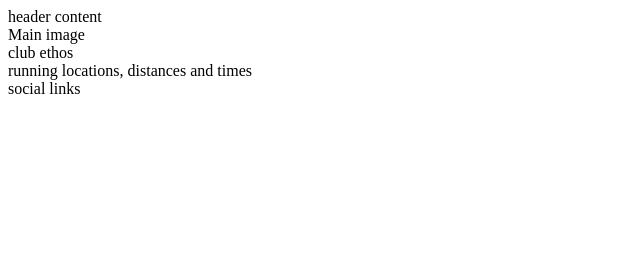
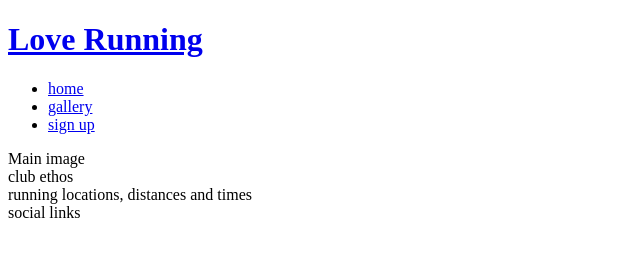
Before and after one commit to Bri-xn/love-running, a plain HTML site: page index.html in a window 1280 px wide. Shown: the whole page, without its empty margins (0-640 px from the left). Drawn offline with Linux system fonts and the light colour scheme.

Commit message:
add basic header structure

```diff
--- a/index.html
+++ b/index.html
@@ -13,7 +13,25 @@
 </head>
 
 <body>
-    <header>header content</header>
+    <header>
+        <a href="index.html">
+            <h1>Love Running</h1>
+        </a>
+        <nav>
+            <ul>
+                <li>
+                    <a href="index.html">home</a>
+                </li>
+                <li>
+                    <a href="#">gallery</a>
+                </li>
+                <li>
+                    <a href="#">sign up</a>
+                </li>
+            </ul>
+        </nav>
+
+    </header>
     <section>
         Main image
     </section>
```
